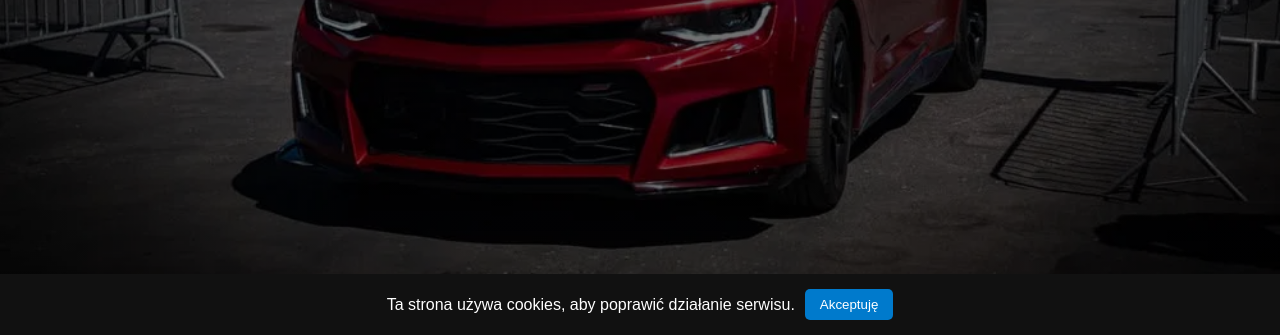
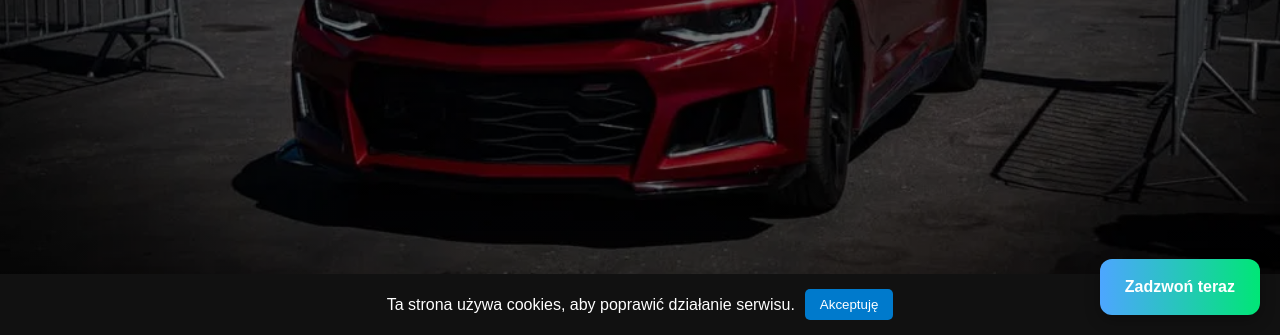
Before and after one commit to maksfalmion-glitch/Diagnoza, a plain HTML site: page index.html in a window 1280 px wide. Shown: the part 465-800 px from the top of the page. Drawn offline with Linux system fonts and the light colour scheme.

Commit message:
Update index.html

```diff
--- a/index.html
+++ b/index.html
@@ -321,6 +321,30 @@ document.addEventListener("DOMContentLoaded", function(){
 });
 </script>
 
+  <!-- CALL TO ACTION -->
+<a href="tel:511022640" id="cta-button" style="
+  position:fixed;
+  bottom:20px;
+  right:20px;
+  background: linear-gradient(90deg,#4da6ff,#00e676);
+  color:#fff;
+  font-weight:bold;
+  padding:15px 25px;
+  border-radius:12px;
+  box-shadow:0 5px 15px rgba(0,0,0,0.3);
+  text-decoration:none;
+  z-index:1001;
+  transition:0.3s;
+  font-family:Arial,sans-serif;
+">
+  Zadzwoń teraz
+</a>
+
+<script>
+const cta = document.getElementById('cta-button');
+cta.addEventListener('mouseover', ()=> cta.style.transform = 'scale(1.05)');
+cta.addEventListener('mouseout', ()=> cta.style.transform = 'scale(1)');
+</script>
 
 </body>
 </html>
```
